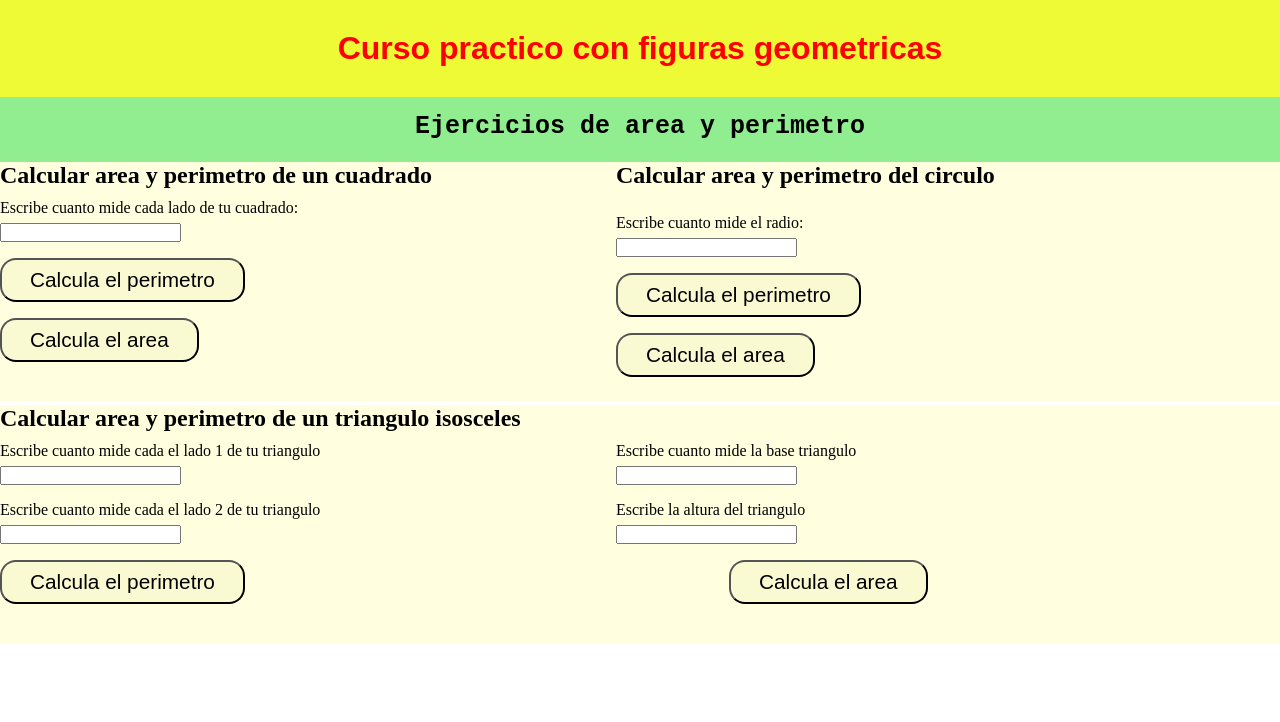
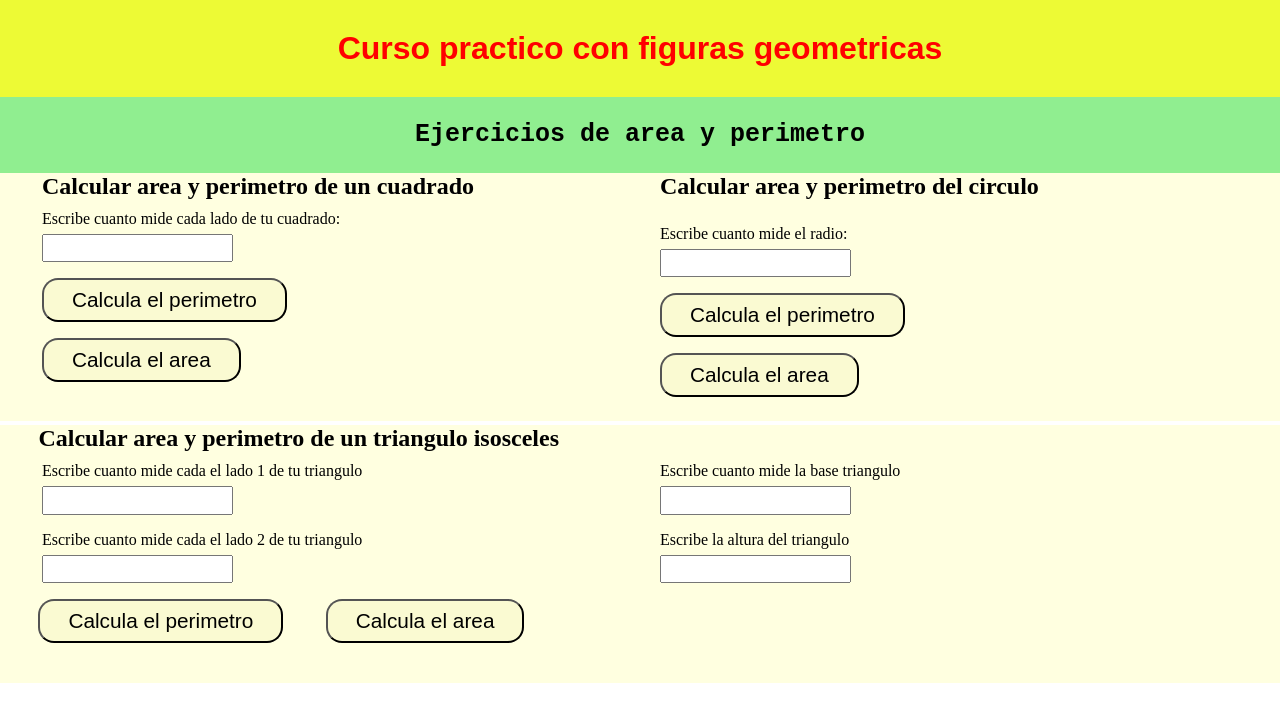
Before and after one commit to ivan-lopez-camus/javascript-practico, a plain HTML site: page figuras/figuras.html in a window 1280 px wide. Drawn offline with Linux system fonts and the light colour scheme.

Commit message:
solucion estilos figuras.css

```diff
--- a/figuras/figuras.css
+++ b/figuras/figuras.css
@@ -18,10 +18,13 @@ body header h1{
     display: block;
     margin-top: 0.375rem;
     margin-bottom: 1rem;
+    padding: 0.3rem;
 }
 .left {
     float: left;
     position: relative;
+    padding-left: 0.625rem;
+    margin-left: 2rem;
     width: 45%;
     /*border: steelblue solid 1px;*/
     height: auto;
@@ -29,7 +32,7 @@ body header h1{
 
 .right {
     padding-left: 0.625rem;
-    margin-left: 1.875rem;
+    margin-left: 2rem;
     position: relative;
     float: left;
     width: 45%;
@@ -47,6 +50,8 @@ body header h1{
     margin: 0;
     height: 3.125rem;
     padding-top: 0.938rem;
+    padding: 0.8rem;
+    align-items: center;
 }
 
 .p{
@@ -63,13 +68,13 @@ body header h1{
     padding: 0.5rem 1.75rem;
 }
 .boton1{
-    margin-left: 30rem;
     font-size: 1.3rem;
     border-radius: 1rem;
     background-color: lightgoldenrodyellow;
     cursor: pointer;
     margin-bottom: 1rem;
     padding: 0.5rem 1.75rem;
+    margin-left: 2.4rem;
 }
 .boton2{
     font-size: 1.3rem;
@@ -78,6 +83,7 @@ body header h1{
     cursor: pointer;
     margin-bottom: 1rem;
     padding: 0.5rem 1.75rem;
+    margin-left: 2.4rem;
 }
 
 
--- a/figuras/figuras.html
+++ b/figuras/figuras.html
@@ -46,7 +46,7 @@
     </div>
     <div style="display: inline-block;width: 100%;background-color:lightyellow;">
     <section>
-        <h2>Calcular area y perimetro de un triangulo isosceles</h2>
+        <h2 style="margin-left: 2.4rem;">Calcular area y perimetro de un triangulo isosceles</h2>
         <form action="" style="margin-top:0.625rem">
             <div class="left">
             <label for="inputLado1">
```
